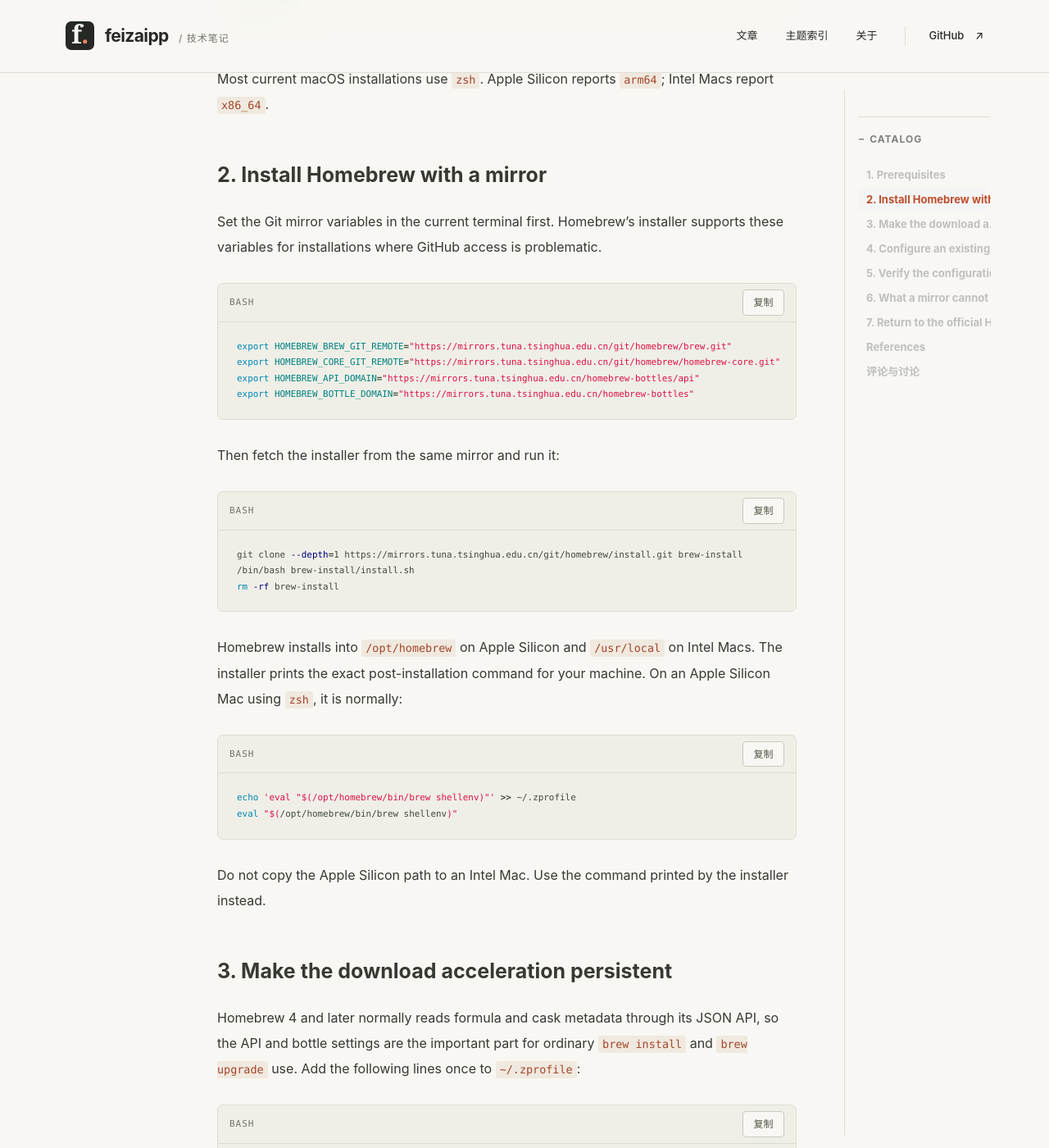
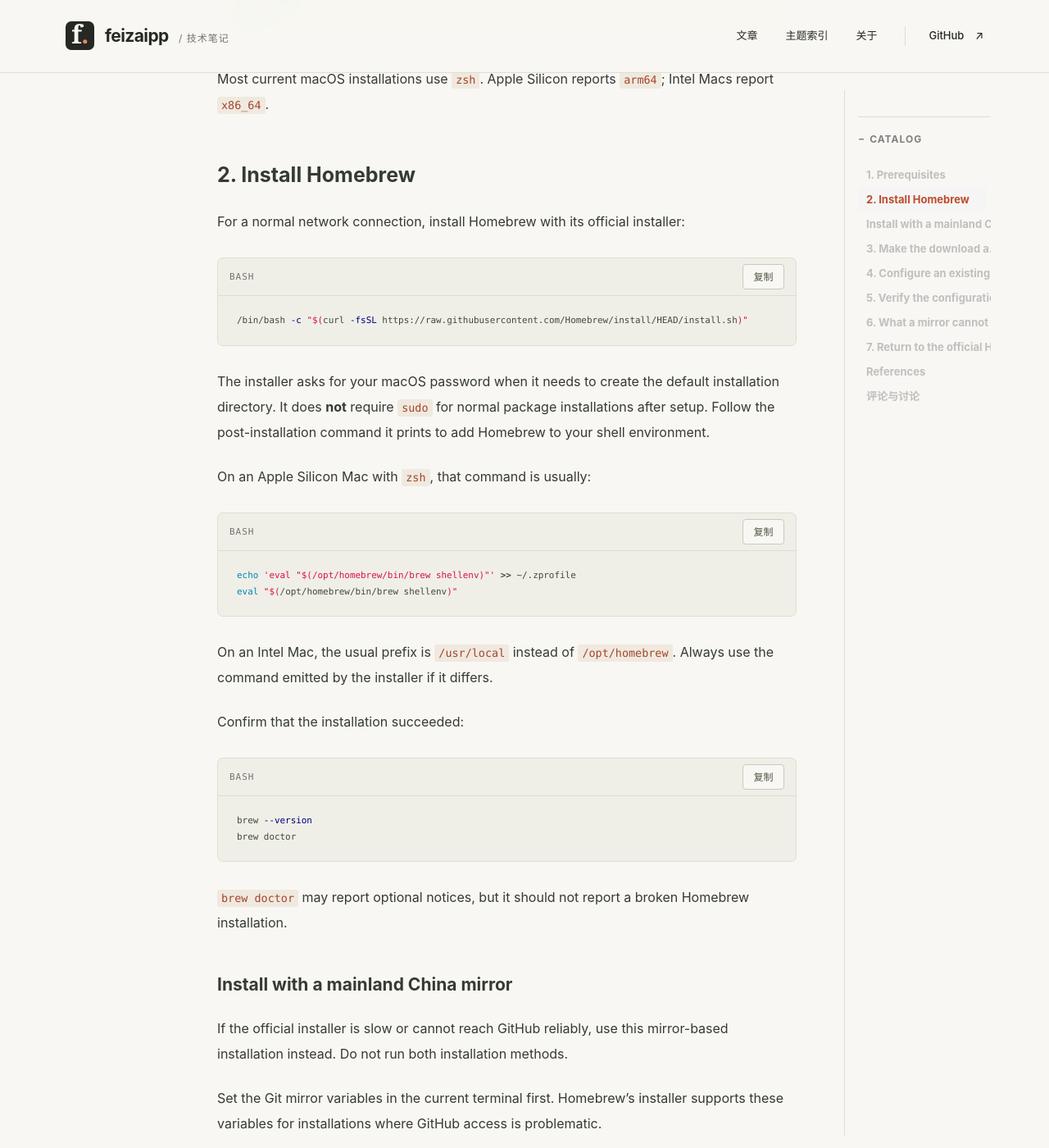
Before and after one commit to feizaipp/feizaipp.github.io, a Jekyll site: the page built from _posts/2026-09-20-homebrew-installation-and-mirrors-in-mainland-china.md, in a window 1280 px wide and 1400 px high, scrolled down 1397 px. Shown: the whole window at 82% size. Built offline with Jekyll 4.4.1, drawn with Linux system fonts in a browser that asks for light colours; nearby versions of some CDN libraries; comment, search, counter and statistics services are not loaded; some of the changed text lies outside the part shown.

Commit message:
Document standard Homebrew installation

````diff
--- a/_posts/2026-09-20-homebrew-installation-and-mirrors-in-mainland-china.md
+++ b/_posts/2026-09-20-homebrew-installation-and-mirrors-in-mainland-china.md
@@ -36,7 +36,37 @@
 
 Most current macOS installations use `zsh`. Apple Silicon reports `arm64`; Intel Macs report `x86_64`.
 
-## 2. Install Homebrew with a mirror
+## 2. Install Homebrew
+
+For a normal network connection, install Homebrew with its official installer:
+
+```bash
+/bin/bash -c "$(curl -fsSL https://raw.githubusercontent.com/Homebrew/install/HEAD/install.sh)"
+```
+
+The installer asks for your macOS password when it needs to create the default installation directory. It does **not** require `sudo` for normal package installations after setup. Follow the post-installation command it prints to add Homebrew to your shell environment.
+
+On an Apple Silicon Mac with `zsh`, that command is usually:
+
+```bash
+echo 'eval "$(/opt/homebrew/bin/brew shellenv)"' >> ~/.zprofile
+eval "$(/opt/homebrew/bin/brew shellenv)"
+```
+
+On an Intel Mac, the usual prefix is `/usr/local` instead of `/opt/homebrew`. Always use the command emitted by the installer if it differs.
+
+Confirm that the installation succeeded:
+
+```bash
+brew --version
+brew doctor
+```
+
+`brew doctor` may report optional notices, but it should not report a broken Homebrew installation.
+
+### Install with a mainland China mirror
+
+If the official installer is slow or cannot reach GitHub reliably, use this mirror-based installation instead. Do not run both installation methods.
 
 Set the Git mirror variables in the current terminal first. Homebrew's installer supports these variables for installations where GitHub access is problematic.
 
@@ -62,7 +92,12 @@
 eval "$(/opt/homebrew/bin/brew shellenv)"
 ```
 
-Do not copy the Apple Silicon path to an Intel Mac. Use the command printed by the installer instead.
+Do not copy the Apple Silicon path to an Intel Mac. Use the command printed by the installer instead, then verify the installation:
+
+```bash
+brew --version
+brew doctor
+```
 
 ## 3. Make the download acceleration persistent
 
````
